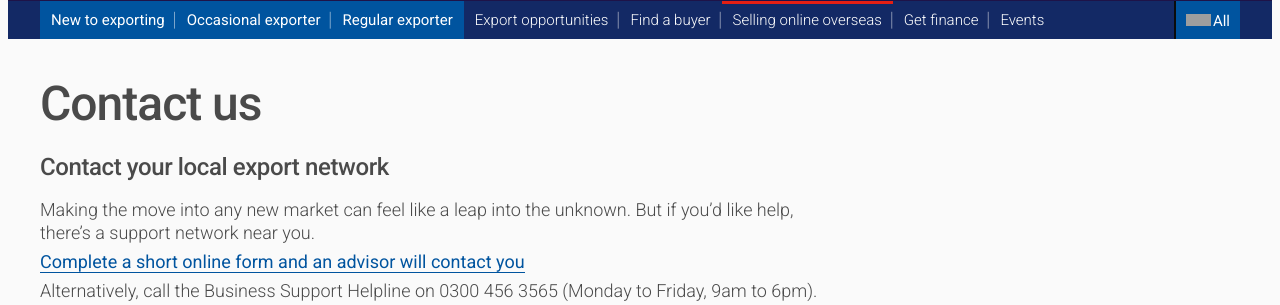
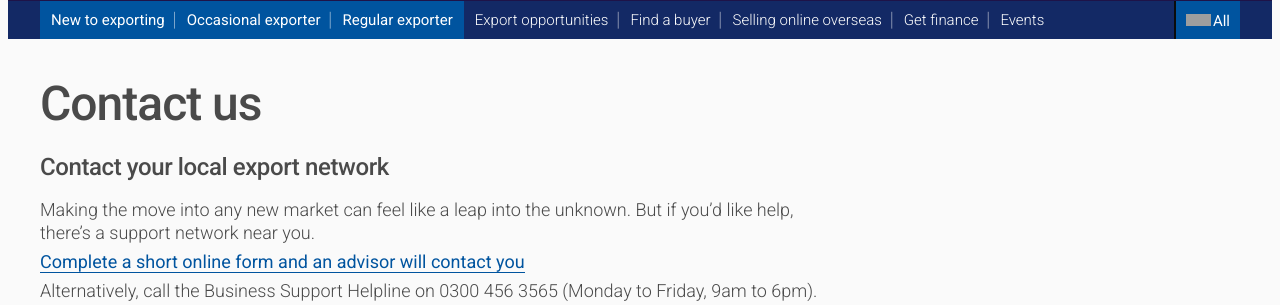
Before and after one commit to uktrade/help, a Django app: page /1 in a window 1280 px wide. Shown: the part 649-954 px from the top of the page. Run offline with Django 3.2, Linux system fonts and the light colour scheme; some libraries are stand-ins or nearby versions; grey boxes are pictures that could not be loaded.

Commit message:
Remove links that make selling online overseas appear as the active site

```diff
--- a/contact/templates/base.html
+++ b/contact/templates/base.html
@@ -74,7 +74,7 @@
                     <li><a title="regular exporter" href="https://www.export.great.gov.uk/regular/" class="navigation-main-link navigation-main-link--primary background--light-blue font-reg">Regular exporter</a></li>
                     <li><a href="https://www.export.great.gov.uk/opportunities" title="Export opportunities" class="navigation-main-link navigation-main-link--secondary">Export opportunities</a></li>
                     <li><a href="http://find-a-buyer.export.great.gov.uk/" title="Find a buyer" class="navigation-main-link navigation-main-link--secondary">Find a buyer</a></li>
-                    <li><a href="{{ SOO_HOST }}markets/" title="Selling online overseas" class="navigation-main-link navigation-main-link--secondary navigation-main-link--active">Selling online overseas</a></li>
+                    <li><a href="{{ SOO_HOST }}markets/" title="Selling online overseas" class="navigation-main-link navigation-main-link--secondary">Selling online overseas</a></li>
                     <li><a href="https://export.great.gov.uk/get-finance/" title="Get finance" class="navigation-main-link navigation-main-link--secondary">Get finance</a></li>
                     <li><a href="https://events.trade.gov.uk/" title="Events" class="navigation-main-link navigation-main-link--secondary">Events</a></li>
                   </ul>
@@ -98,7 +98,7 @@
                     <ul class="navigation-toggle-middle">
                       <li class="navigation-toggle-item"><a href="https://www.export.great.gov.uk/opportunities" title="Export opportunities">Export opportunities</a></li>
                       <li class="navigation-toggle-item"><a href="http://find-a-buyer.export.great.gov.uk/" title="Find a buyer">Find a buyer</a></li>
-                      <li class="navigation-toggle-item"><a href="{{ SOO_HOST }}markets/" title="Selling online overseas" class="navigation-toggle-active">Selling online overseas</a></li>
+                      <li class="navigation-toggle-item"><a href="{{ SOO_HOST }}markets/" title="Selling online overseas">Selling online overseas</a></li>
                     </ul>
                   </div>
                   <div class="col-3">
```
